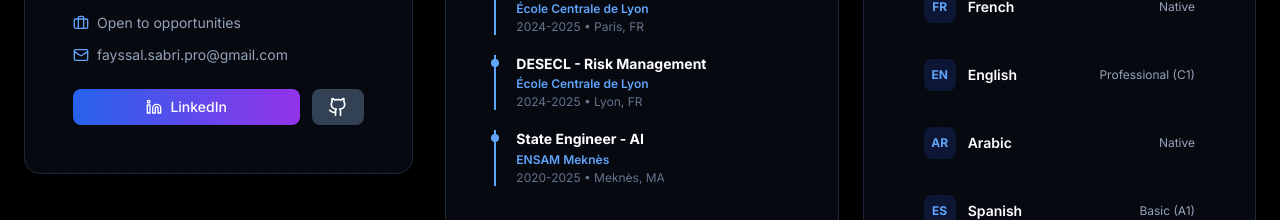
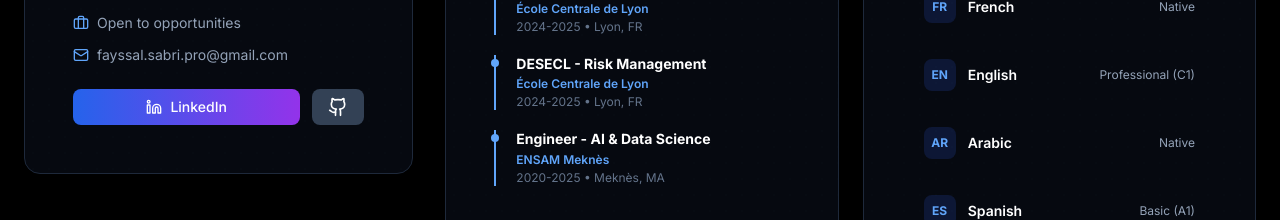
Before and after one commit to FayssalSabri/Portfolio, a Next.js app: page / in a window 1280 px wide. Shown: the part 1500-1720 px from the top of the page. Built offline with nearby package versions, Linux system fonts and the light colour scheme.

Commit message:
Portfolio

```diff
--- a/app/components/Portfolio.jsx
+++ b/app/components/Portfolio.jsx
@@ -658,7 +658,7 @@
                         degree: "M.Eng. Data & AI",
                         school: "École Centrale de Lyon",
                         year: "2024-2025",
-                        location: "Paris, FR"
+                        location: "Lyon, FR"
                       },
                       {
                         degree: "DESECL - Risk Management",
@@ -667,7 +667,7 @@
                         location: "Lyon, FR"
                       },
                       {
-                        degree: "State Engineer - AI",
+                        degree: "Engineer - AI & Data Science",
                         school: "ENSAM Meknès",
                         year: "2020-2025",
                         location: "Meknès, MA"
```
